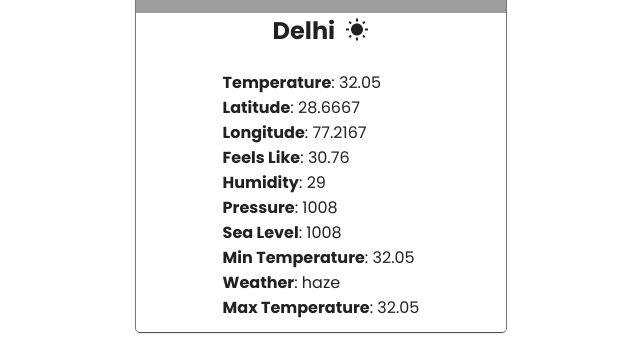
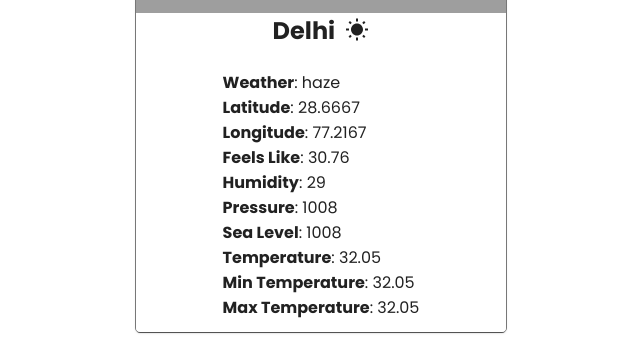
Before and after one commit to suryadash0967/weatherapp, a React (Vite) app: page / in a window 1280 px wide. Shown: the part 387-732 px from the top of the page, without its empty margins (319-959 px from the left). Built offline with nearby package versions, Linux system fonts and the light colour scheme; grey boxes are pictures that could not be loaded; a web font is replaced by a local one.

Commit message:
Update WeatherInfo.jsx

```diff
--- a/src/Components/WeatherInfo.jsx
+++ b/src/Components/WeatherInfo.jsx
@@ -66,16 +66,16 @@ export default function WeatherApp({ weatherInfo, isLoading, isError }) {
                                                 flexDirection: 'column',
                                                 padding: '12px'
                                             }}
-                                            >
-                                            <span><b>Temperature</b>: {info.temp}</span>
+                                        >
+                                            <span><b>Weather</b>: {info.weather}</span>
                                             <span><b>Latitude</b>: {info.lat}</span>
                                             <span><b>Longitude</b>: {info.lon}</span>
                                             <span><b>Feels Like</b>: {info.feels_like}</span>
                                             <span><b>Humidity</b>: {info.humidity}</span>
                                             <span><b>Pressure</b>: {info.pressure}</span>
                                             <span><b>Sea Level</b>: {info.sea_level}</span>
+                                            <span><b>Temperature</b>: {info.temp}</span>
                                             <span><b>Min Temperature</b>: {info.temp_min}</span>
-                                            <span><b>Weather</b>: {info.weather}</span>
                                             <span><b>Max Temperature</b>: {info.temp_max}</span>
                                         </div>
                                     </div>
```
